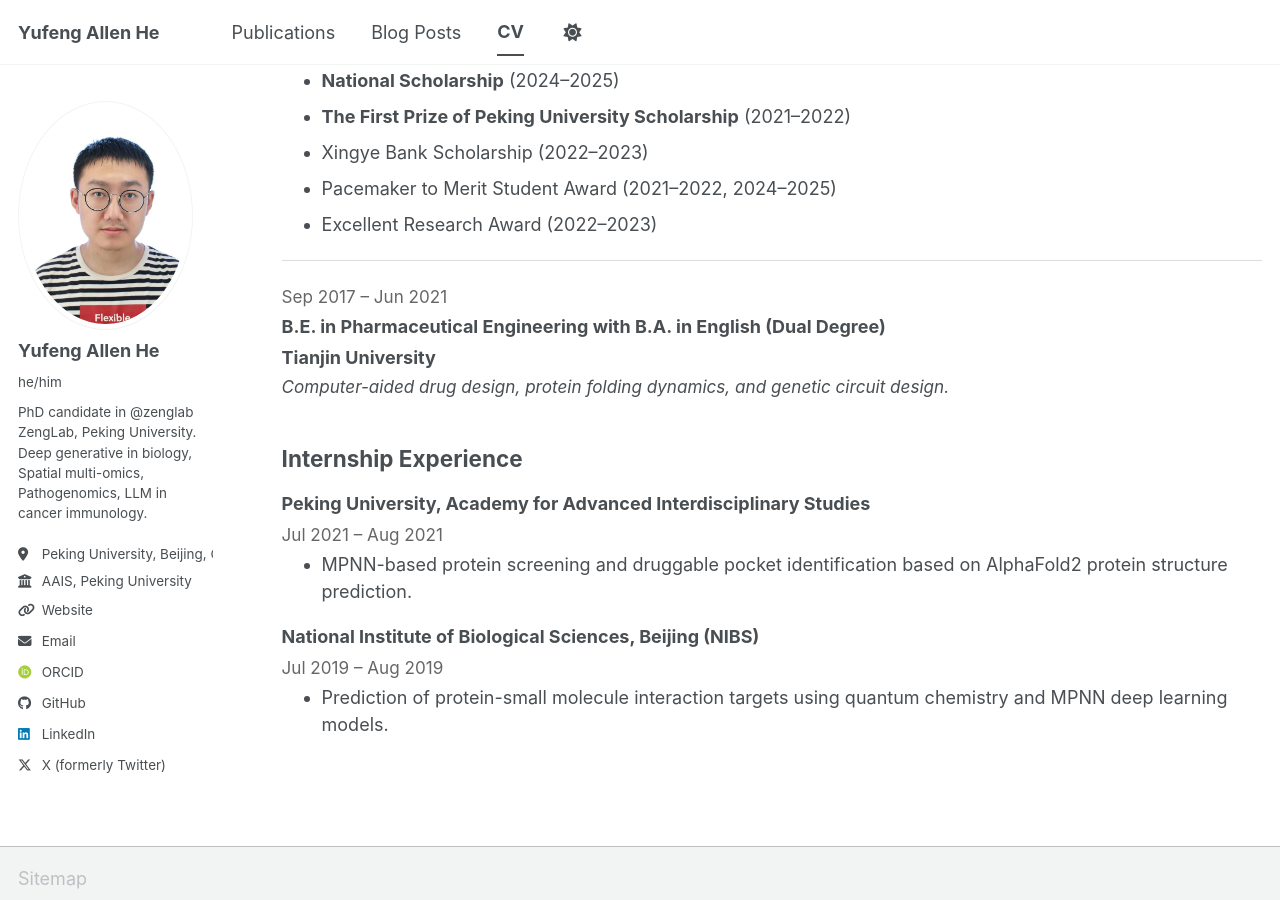
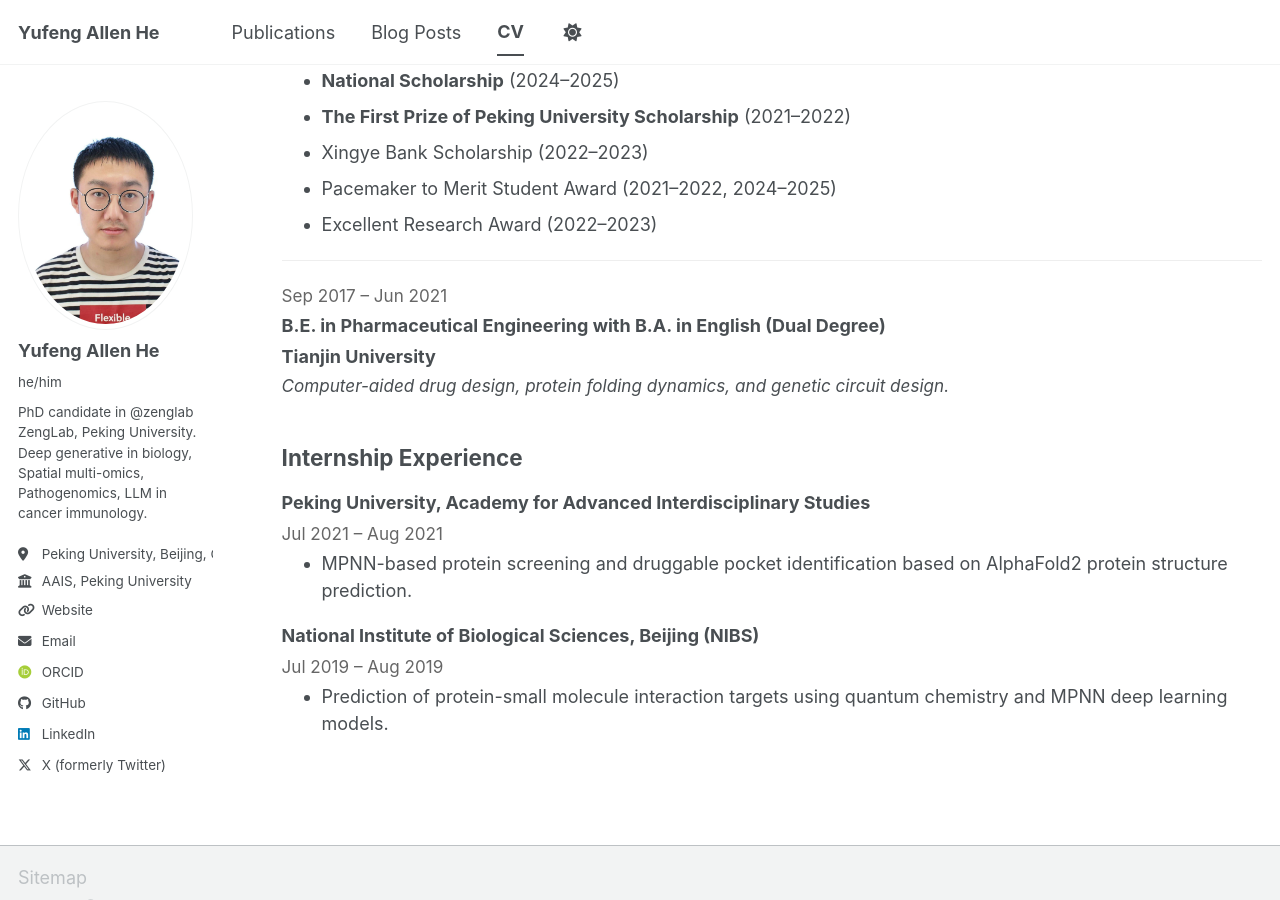
Before and after one commit to yufenghe-allen/yufenghe-allen.github.io, a Jekyll site: the page built from _pages/cv.md, in a window 1280 px wide and 900 px high, scrolled down 436 px. Built offline with Jekyll 4.4.1, drawn with Linux system fonts in a browser that asks for light colours; some web fonts are replaced; a script bundle is joined from its source files by our own code; library files that are not in the unit come from our copies.

Commit message:
Update cv.md

```diff
--- a/_pages/cv.md
+++ b/_pages/cv.md
@@ -39,7 +39,7 @@
   <li>Excellent Research Award (2022–2023)</li>
 </ul>
 
-<hr style="margin: 1.2em 0 1.2em 0; border: none; border-top: 0.01px solid #ddd;">
+<div style="height: 0.1px; background-color: #eeeeee; margin: 1.2em 0;"></div>
 
 <p style="margin-bottom: 0.2em;"><span style="font-size: 0.95em; color: #666;">Sep 2017 – Jun 2021</span></p>
 
```
